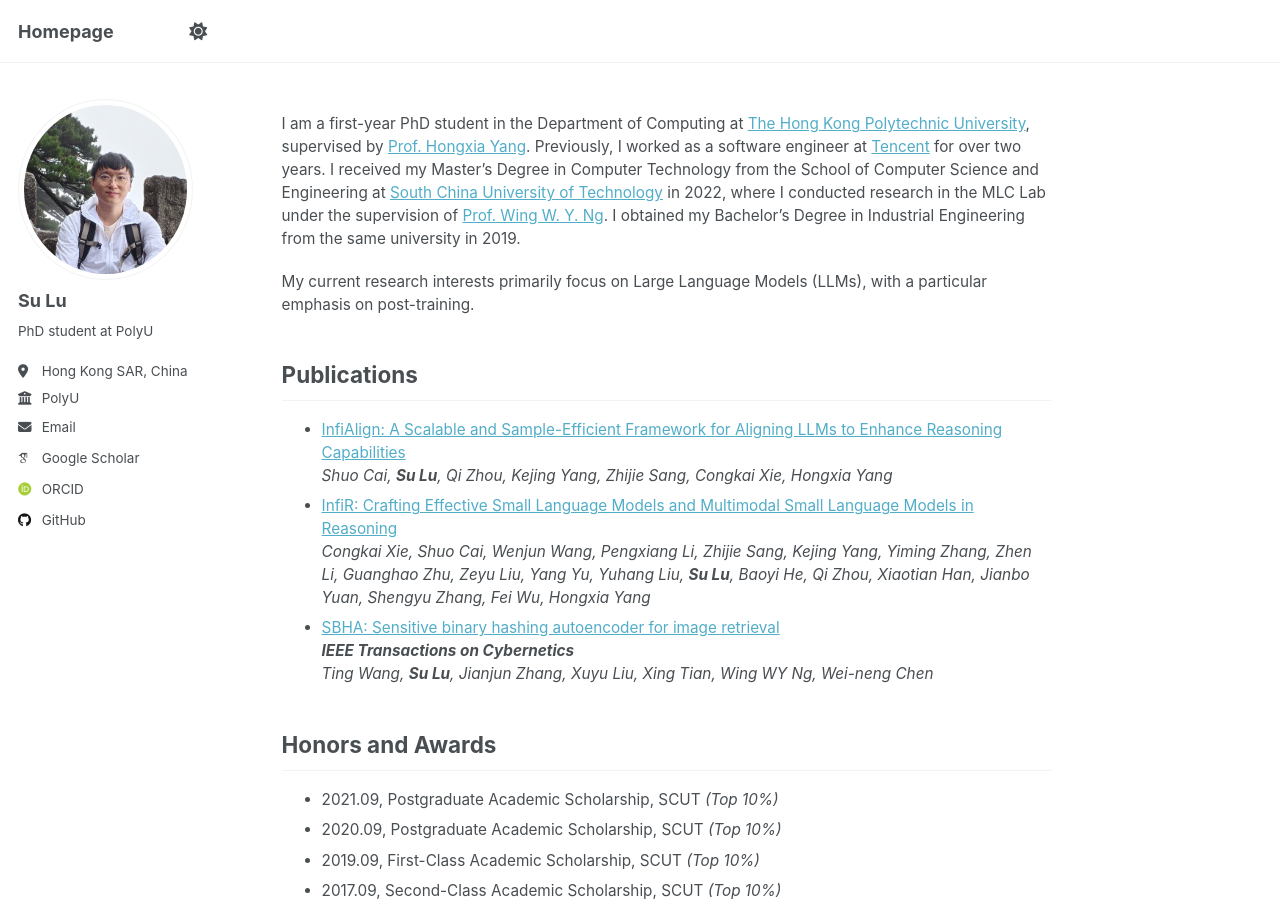
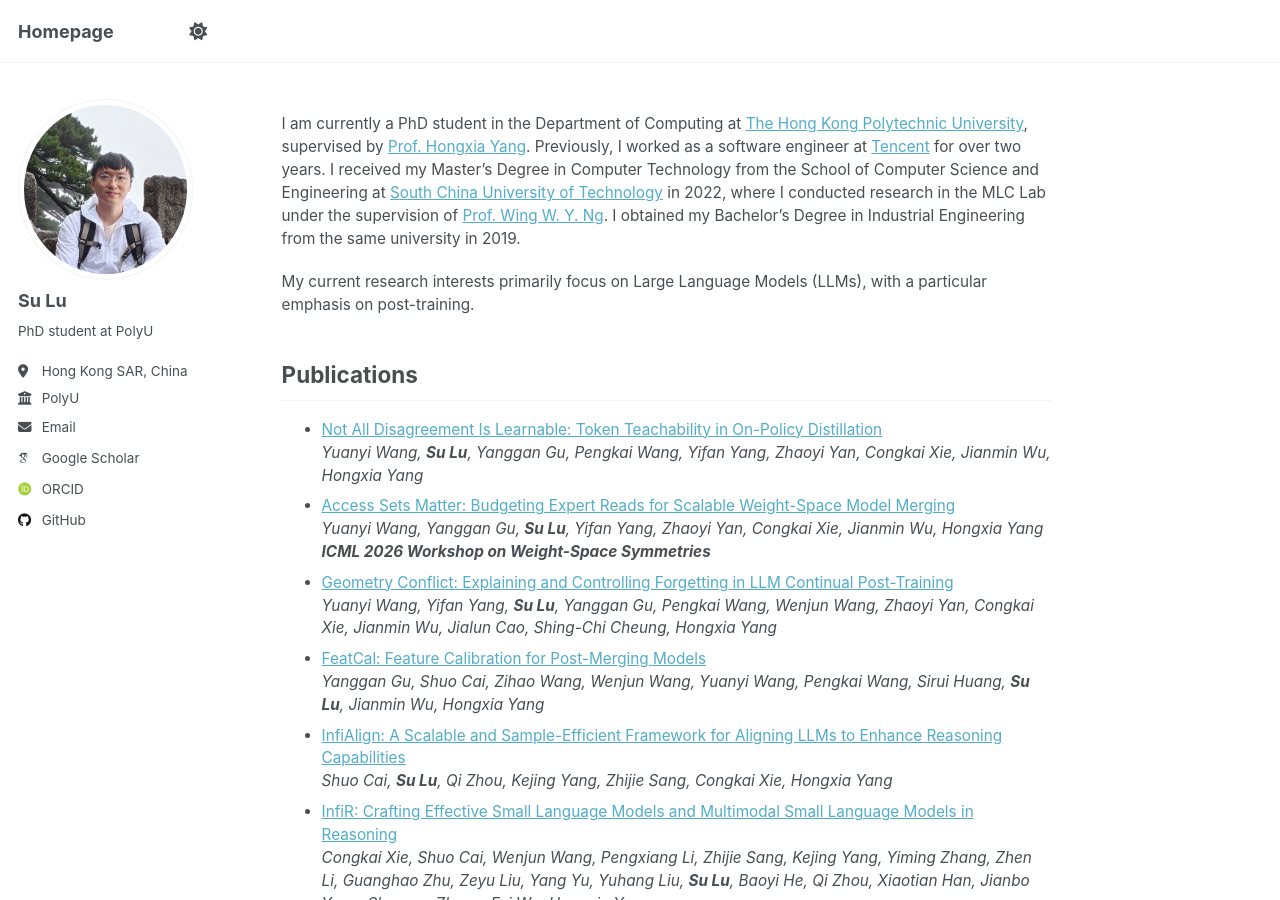
Before and after one commit to luppx/luppx.github.io, a Jekyll site: the page built from _pages/about.md, in a window 1280 px wide and 900 px high. Built offline with Jekyll 4.4.1, drawn with Linux system fonts in a browser that asks for light colours; some web fonts are replaced; a script that is not in the unit is left out.

Commit message:
feat: add publications

```diff
--- a/_pages/about.md
+++ b/_pages/about.md
@@ -7,11 +7,20 @@ redirect_from:
   - /about.html
 ---
 
-I am a first-year PhD student in the Department of Computing at [The Hong Kong Polytechnic University](https://www.polyu.edu.hk), supervised by [Prof. Hongxia Yang](https://www4.comp.polyu.edu.hk/~hongxyang/). Previously, I worked as a software engineer at [Tencent](https://www.tencent.com/en-us/) for over two years. I received my Master’s Degree in Computer Technology from the School of Computer Science and Engineering at [South China University of Technology](https://www.scut.edu.cn/en/) in 2022, where I conducted research in the MLC Lab under the supervision of [Prof. Wing W. Y. Ng](https://www2.scut.edu.cn/cs/2017/0629/c22284a328086/page.htm). I obtained my Bachelor’s Degree in Industrial Engineering from the same university in 2019.
+I am currently a PhD student in the Department of Computing at [The Hong Kong Polytechnic University](https://www.polyu.edu.hk), supervised by [Prof. Hongxia Yang](https://www4.comp.polyu.edu.hk/~hongxyang/). Previously, I worked as a software engineer at [Tencent](https://www.tencent.com/en-us/) for over two years. I received my Master’s Degree in Computer Technology from the School of Computer Science and Engineering at [South China University of Technology](https://www.scut.edu.cn/en/) in 2022, where I conducted research in the MLC Lab under the supervision of [Prof. Wing W. Y. Ng](https://www2.scut.edu.cn/cs/2017/0629/c22284a328086/page.htm). I obtained my Bachelor’s Degree in Industrial Engineering from the same university in 2019.
 
 My current research interests primarily focus on Large Language Models (LLMs), with a particular emphasis on post-training.
 
 ## Publications
+* [Not All Disagreement Is Learnable: Token Teachability in On-Policy Distillation](https://arxiv.org/abs/2605.26844)
+*Yuanyi Wang, **Su Lu**, Yanggan Gu, Pengkai Wang, Yifan Yang, Zhaoyi Yan, Congkai Xie, Jianmin Wu, Hongxia Yang*
+* [Access Sets Matter: Budgeting Expert Reads for Scalable Weight-Space Model Merging](https://openreview.net/forum?id=aQIOppFWrT)
+*Yuanyi Wang, Yanggan Gu, **Su Lu**, Yifan Yang, Zhaoyi Yan, Congkai Xie, Jianmin Wu, Hongxia Yang*
+***ICML 2026 Workshop on Weight-Space Symmetries***
+* [Geometry Conflict: Explaining and Controlling Forgetting in LLM Continual Post-Training](https://arxiv.org/abs/2605.09608)
+*Yuanyi Wang, Yifan Yang, **Su Lu**, Yanggan Gu, Pengkai Wang, Wenjun Wang, Zhaoyi Yan, Congkai Xie, Jianmin Wu, Jialun Cao, Shing-Chi Cheung, Hongxia Yang*
+* [FeatCal: Feature Calibration for Post-Merging Models](https://arxiv.org/abs/2605.13030)
+*Yanggan Gu, Shuo Cai, Zihao Wang, Wenjun Wang, Yuanyi Wang, Pengkai Wang, Sirui Huang, **Su Lu**, Jianmin Wu, Hongxia Yang*
 * [InfiAlign: A Scalable and Sample-Efficient Framework for Aligning LLMs to Enhance Reasoning Capabilities](https://arxiv.org/abs/2508.05496)
 *Shuo Cai, **Su Lu**, Qi Zhou, Kejing Yang, Zhijie Sang, Congkai Xie, Hongxia Yang*
 * [InfiR: Crafting Effective Small Language Models and Multimodal Small Language Models in Reasoning](https://arxiv.org/abs/2502.11573)
```
